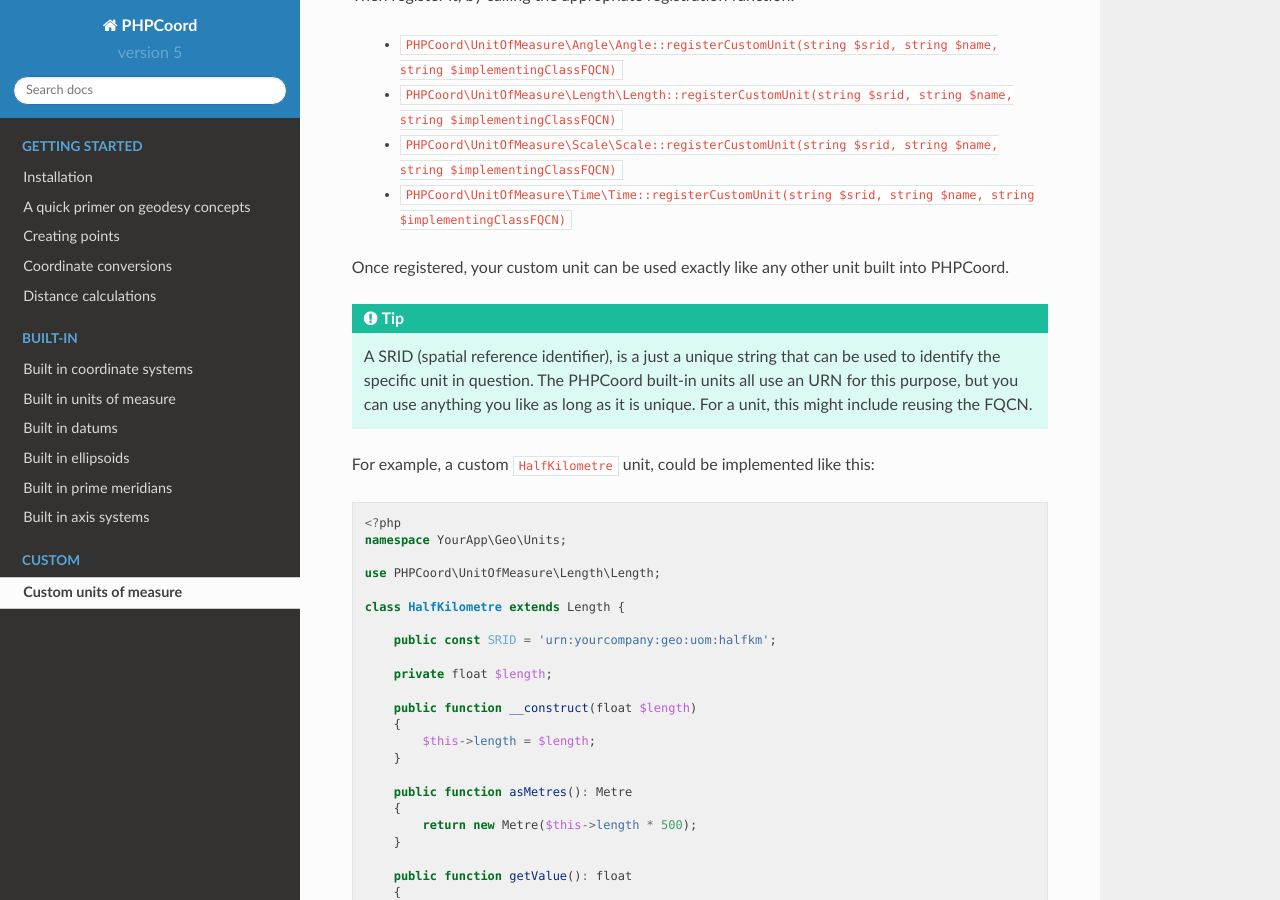
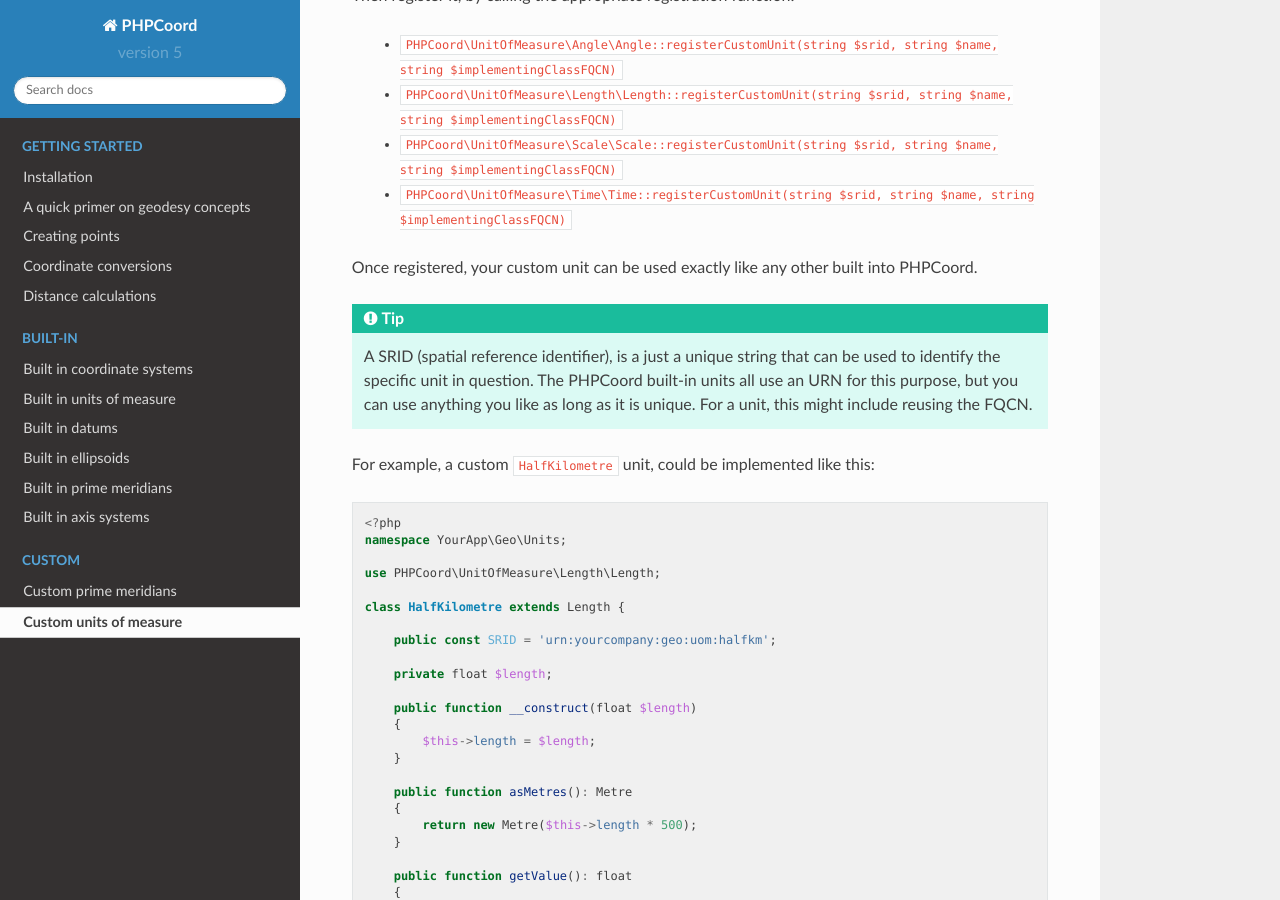
Before and after one commit to dvdoug/PHPCoord, a Sphinx documentation site: the page built from docs/custom_units.rst, in a window 1280 px wide and 900 px high, scrolled down 789 px. Built offline with Sphinx 7.4.7 and the Read the Docs theme 2.0.0, drawn with Linux system fonts in a browser that asks for light colours.

Commit message:
Document custom prime meridians

```diff
--- a/docs/custom_units.rst
+++ b/docs/custom_units.rst
@@ -29,7 +29,7 @@
  - ``PHPCoord\UnitOfMeasure\Scale\Scale::registerCustomUnit(string $srid, string $name, string $implementingClassFQCN)``
  - ``PHPCoord\UnitOfMeasure\Time\Time::registerCustomUnit(string $srid, string $name, string $implementingClassFQCN)``
 
-Once registered, your custom unit can be used exactly like any other unit built into PHPCoord.
+Once registered, your custom unit can be used exactly like any other built into PHPCoord.
 
 .. tip::
     A SRID (spatial reference identifier), is a just a unique string that can be used to identify the specific unit
--- a/docs/index.rst
+++ b/docs/index.rst
@@ -48,4 +48,5 @@
     :maxdepth: 1
     :caption: Custom
 
+    custom_prime_meridians
     custom_units
```
Also changed, not shown: docs/custom_prime_meridians.rst (added, +23 -0 lines), 2 other files.
